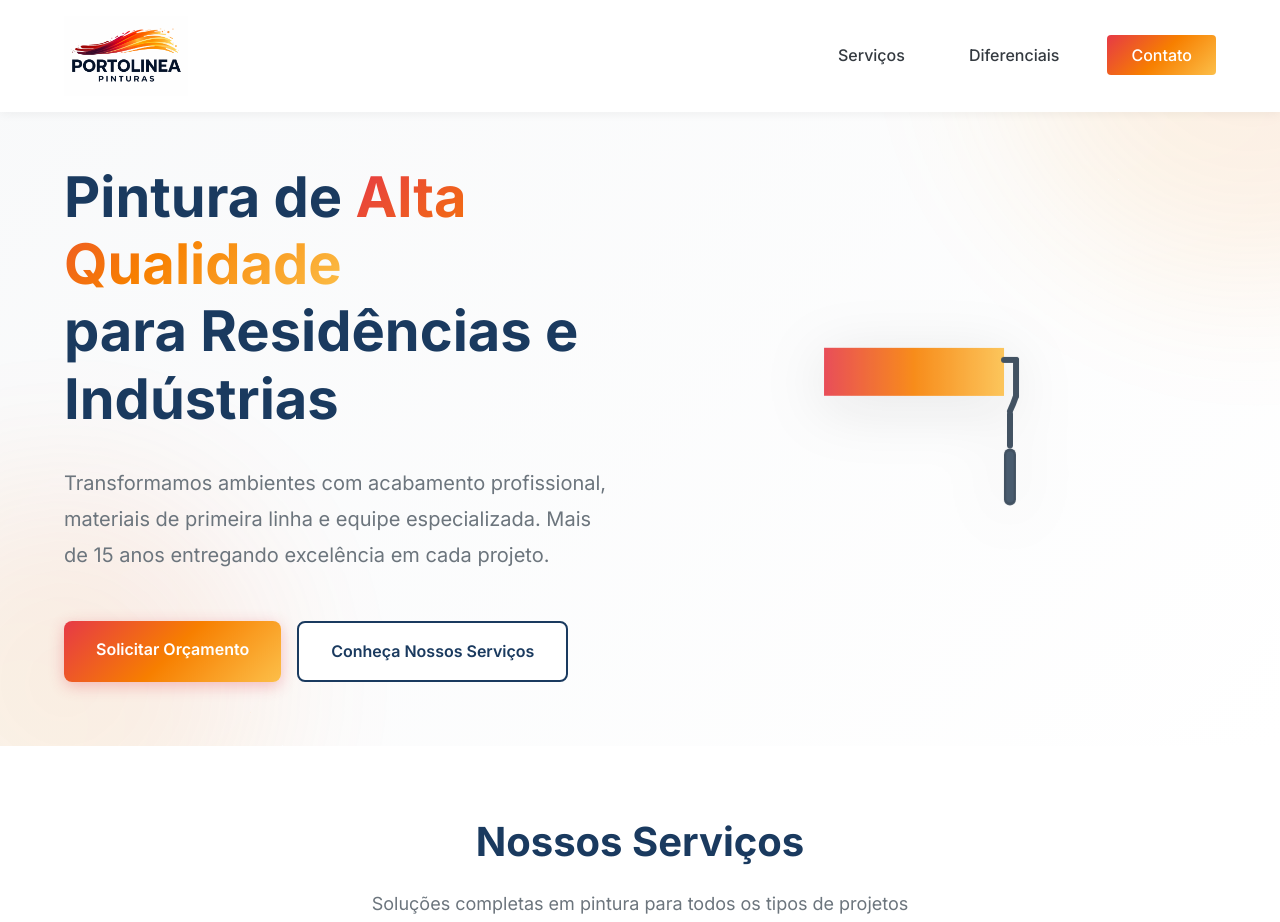
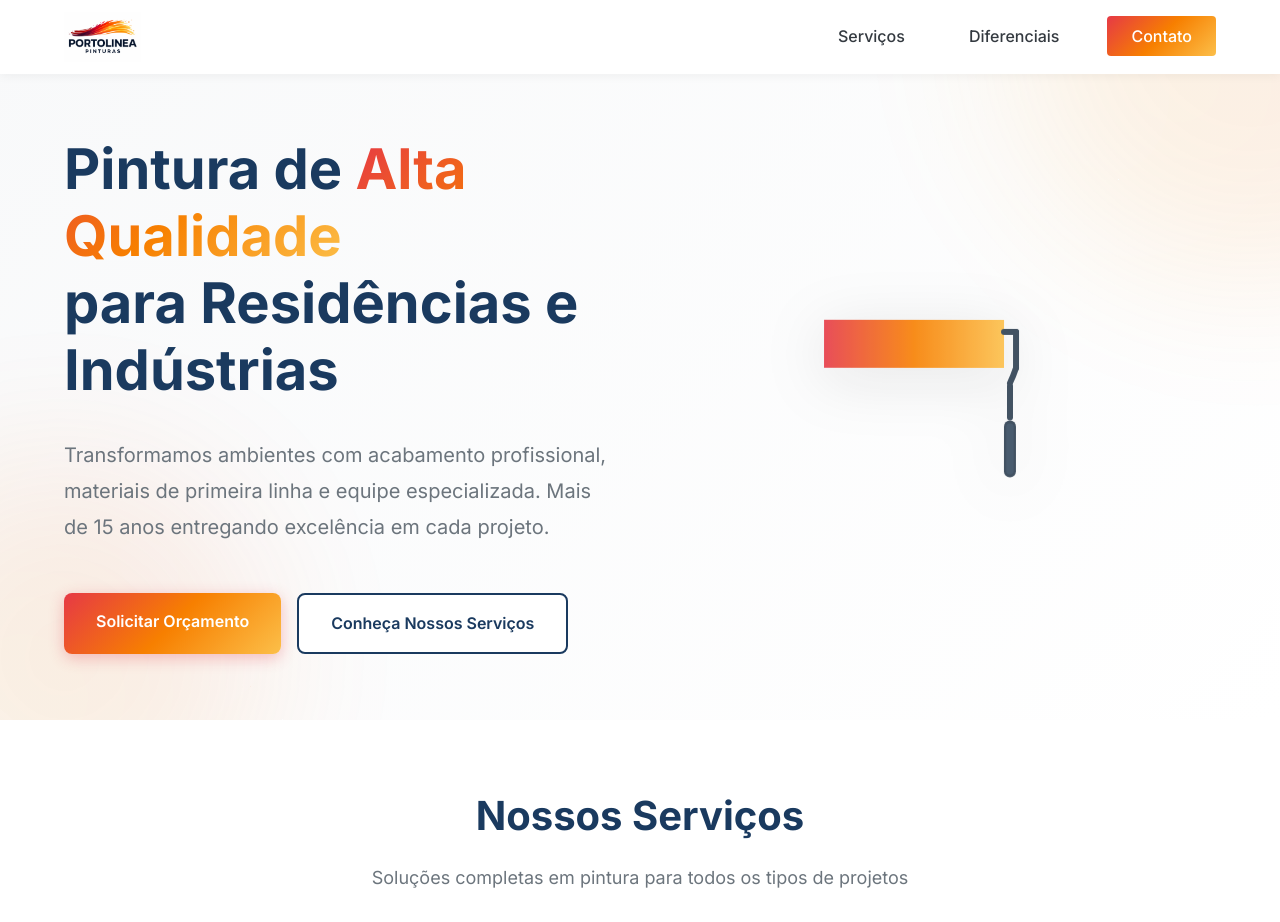
Before and after one commit to flpmartins/Portolinea, a plain HTML site: page index.html in a window 1280 px wide. Shown: the top 922 px of the page. Drawn offline with Linux system fonts and the light colour scheme.

Commit message:
fix: min header

```diff
--- a/style.css
+++ b/style.css
@@ -147,8 +147,8 @@ ul {
     display: flex;
     justify-content: space-between;
     align-items: center;
-    padding: 1rem var(--container-padding);
-    min-height: 100px;
+    padding: 0.75rem var(--container-padding);
+    min-height: 70px;
 }
 
 .logo {
@@ -157,9 +157,9 @@ ul {
 }
 
 .logo-img {
-    height: 80px;
+    height: 50px;
     width: auto;
-    max-width: 300px;
+    max-width: 250px;
     object-fit: contain;
 }
 
@@ -221,7 +221,7 @@ ul {
     min-height: 90vh;
     display: flex;
     align-items: center;
-    padding: calc(var(--spacing-xl) + 100px) 0 var(--spacing-xl);
+    padding: calc(var(--spacing-xl) + 70px) 0 var(--spacing-xl);
     overflow: hidden;
     background: linear-gradient(135deg, var(--cinza-claro) 0%, var(--branco) 100%);
 }
@@ -658,8 +658,8 @@ ul {
     }
 
     .nav {
-        min-height: 80px;
-        padding: 0.75rem var(--container-padding);
+        min-height: 60px;
+        padding: 0.5rem var(--container-padding);
     }
 
     .hero-wrapper {
```
